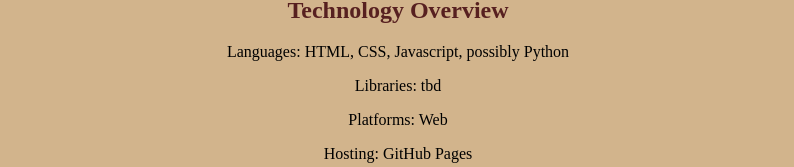
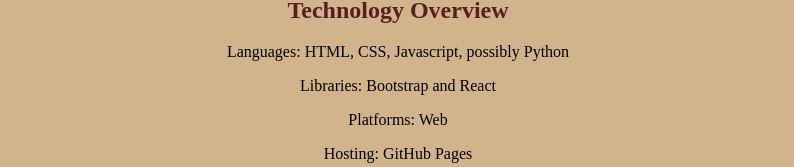
Before and after one commit to aliciawasik/project-proposal, a plain HTML site: page index.html in a window 1280 px wide. Shown: the part 275-442 px from the top of the page, without its empty margins (242-1036 px from the left). Drawn offline with Linux system fonts and the light colour scheme.

Commit message:
final updated index

```diff
--- a/index.html
+++ b/index.html
@@ -24,7 +24,7 @@
     <section>
         <h2>Technology Overview</h2>
         <p>Languages: HTML, CSS, Javascript, possibly Python</p>
-        <p>Libraries: tbd</p>
+        <p>Libraries: Bootstrap and React</p>
         <p>Platforms: Web</p>
         <p>Hosting: GitHub Pages</p>
     </section>
```
